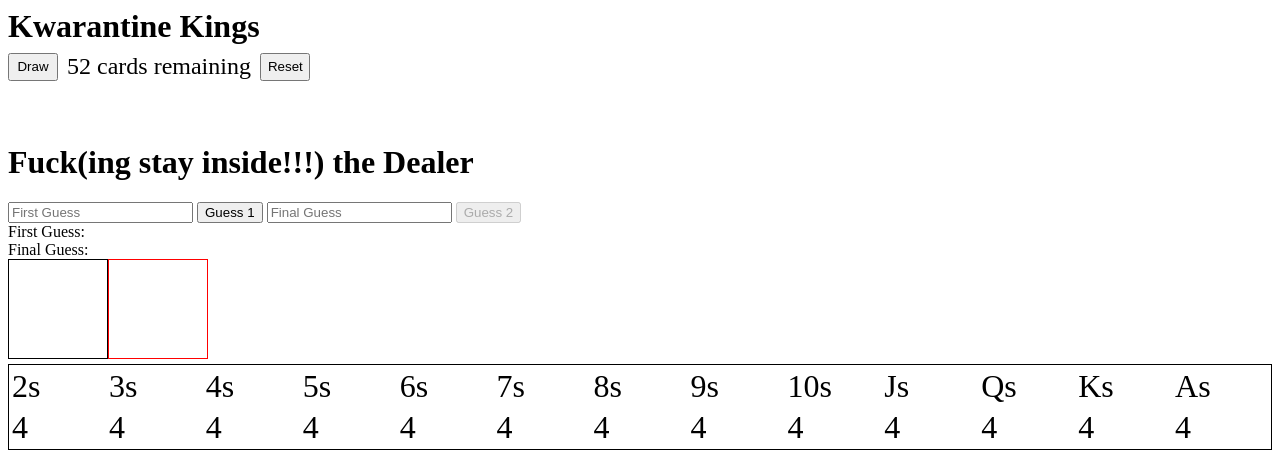
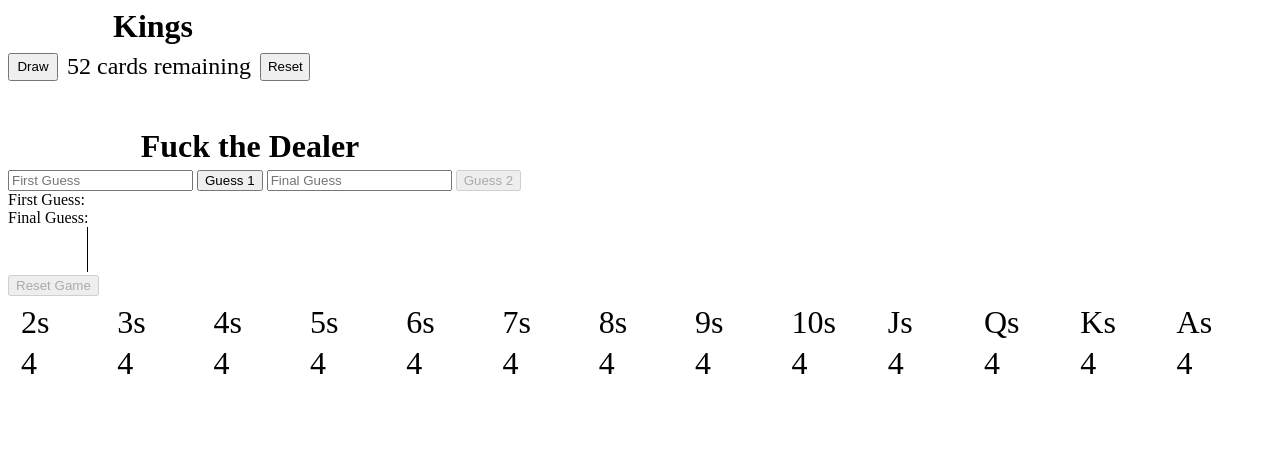
Before and after one commit to ace51689/Card-Games, a plain HTML site: page index.html in a window 1280 px wide. Drawn offline with Linux system fonts and the light colour scheme.

Commit message:
Ver 1.2.2 More minor fixes and style adjustments

```diff
--- a/index.html
+++ b/index.html
@@ -5,11 +5,12 @@
     <meta charset="UTF-8">
     <meta name="viewport" content="width=device-width, initial-scale=1.0">
     <title>Kings 'n' Such</title>
-    <link rel="stylesheet" href="style.css"></link>
+    <link rel="stylesheet" href="style.css">
+    </link>
 </head>
 
 <body>
-    <h1 id="kingHeading">Kwarantine Kings</h1>
+    <h1 id="kingHeading">Kings</h1>
 
     <button id="drawCard">Draw</button>
 
@@ -22,22 +23,46 @@
         <div id="action"></div>
     </div>
 
-    <h1 id="ftd">Fuck(ing stay inside!!!) the Dealer</h1>
+    <!-- <div class="playerInputContainer">
+        <div class="playerInputSection">
+            <h3>Input Players</h3>
+            <input type="text" id="enterPlayer" placeholder="Enter Player Name">
+        </div>
+
+        <div class="playerInputButtons">
+            <button id="addPlayer">Add</button>
+            <button id="finalizePlayers">Finalize</button>
+            <button id="resetButton">Reset</button>
+        </div>
+
+        <div id="playerList">
+            <ul id="activePlayerList">
+
+            </ul>
+        </div>
+    </div> -->
+
+    <h1 id="ftd">Fuck the Dealer</h1>
 
     <input type="text" id="firstGuess" placeholder="First Guess">
     <button id="oneGuess">Guess 1</button>
     <input type="text" id="finalGuess" placeholder="Final Guess">
     <button id="finGuess">Guess 2</button>
+
     <div id="guessContain">
         <div class="guessDisplay" id="firstGuessDisplay">First Guess:</div>
         <div class="guessDisplay" id="finalGuessDisplay">Final Guess:</div>
     </div>
+
     <div id="ftdContain">
         <div id="ftdCard"></div>
         <div id="message"></div>
     </div>
+
+    <div class="resetTable">
+        <button id="ftdReset">Reset Game</button>
         <table id="cardDisplay">
-        <tr>
+            <tr id="top">
                 <td>2s</td>
                 <td>3s</td>
                 <td>4s</td>
@@ -68,6 +93,7 @@
                 <td id="aces"></td>
             </tr>
         </table>
+    </div>
 
     <script src="main.js"></script>
 </body>
--- a/main.js
+++ b/main.js
@@ -1,9 +1,10 @@
-//Kings Declareations---------------------------------------------------------------------------------------------------------------------------------------------------------------
+//Kings Declarations---------------------------------------------------------------------------------------------------------------------------------------------------------------
 let draw = document.querySelector('#drawCard')
 let currCard = document.querySelector('#currCard')
 let action = document.querySelector('#action')
 let cardsRemain = document.querySelector('#cardsRemain')
 let kingsReset = document.querySelector('#kingsReset')
+//FTD Declarations
 let firstGuess = document.querySelector('#firstGuess')  //Input
 let finalGuess = document.querySelector('#finalGuess')  //Input
 let oneGuess = document.querySelector('#oneGuess')  //Button
@@ -25,6 +26,7 @@ let jacks = document.querySelector('#jacks')
 let queens = document.querySelector('#queens')
 let kings = document.querySelector('#kings')
 let aces = document.querySelector('#aces')
+let ftdReset = document.querySelector('#ftdReset')
 
 //Kings---------------------------------------------------------------------------------------------------------------------------------------------------------------------------------
 let deck = ['2 &hearts;', '2 &diams;', '2 &spades;', '2 &clubs;', '3 &hearts;', '3 &diams;', '3 &spades;', '3 &clubs;',
@@ -115,6 +117,8 @@ queens.innerText = (queen)
 kings.innerText = (king)
 aces.innerText = (ace)
 
+//Don't let player click the first guess button if the input field is empty
+
 let currFtdCard = []
 let ftdDeck = ['2 &hearts;', '2 &diams;', '2 &spades;', '2 &clubs;', '3 &hearts;', '3 &diams;', '3 &spades;', '3 &clubs;',
     '4 &hearts;', '4 &diams;', '4 &spades;', '4 &clubs;', '5 &hearts;', '5 &diams;', '5 &spades;', '5 &clubs;', '6 &hearts;', '6 &diams;',
@@ -122,8 +126,12 @@ let ftdDeck = ['2 &hearts;', '2 &diams;', '2 &spades;', '2 &clubs;', '3 &hearts;
     '9 &hearts;', '9 &diams;', '9 &spades;', '9 &clubs;', '10 &hearts;', '10 &diams;', '10 &spades;', '10 &clubs;', 'J &hearts;',
     'J &diams;', 'J &spades;', 'J &clubs;', 'Q &hearts;', 'Q &diams;', 'Q &spades;', 'Q &clubs;', 'K &hearts;', 'K &diams;', 'K &spades;',
     'K &clubs;', 'A &hearts;', 'A &diams;', 'A &spades;', 'A &clubs;',]
+// oneGuess.disabled = true
 finGuess.disabled = true
+ftdReset.disabled = true
 oneGuess.addEventListener('click', function () {
+    let firstGuessValue = firstGuess.value.trim()
+    let firstGuessString = firstGuessValue.toString().toUpperCase()
     currFtdCard = []
     finalGuess.value = (' ')
     ftdCard.innerHTML = (' ')
@@ -133,8 +141,6 @@ oneGuess.addEventListener('click', function () {
     let cardIndex = ftdDeck.indexOf(card)
     currFtdCard.push(card)
     console.log(currFtdCard)
-    let firstGuessValue = firstGuess.value.trim()
-    let firstGuessString = firstGuessValue.toString().toUpperCase()
     console.log(firstGuessString)
     firstGuessDisplay.innerText = ('First Guess: ' + firstGuessString)
     finalGuessDisplay.innerText = ('Final Guess:')
@@ -286,7 +292,7 @@ finGuess.addEventListener('click', function () {
         ftdCard.innerHTML = popCard
         message.innerText = ('You Got It!')
     } else {
-        message.innerText = ('Nope, Drink Bitch.')
+        message.innerText = ('Nope. Drink, Bitch.')
         let popCard = currFtdCard.pop(0)
         ftdCard.innerHTML = popCard
     }
--- a/style.css
+++ b/style.css
@@ -3,8 +3,11 @@
 }
 
 #kingHeading {
+    display: flex;
+    width: 290px;
     margin-top: 5px;
     margin-bottom: 5px;
+    justify-content: center;
 }
 
 #container {
@@ -48,7 +51,7 @@
 
 #action {
     height: 42px;
-    width: 700px;
+    width: 550px;
     /* border: 2px dashed lightcoral; */
     font-size: xx-large;
 }
@@ -56,7 +59,7 @@
 table {
     font-size: xx-large;
     top:5px;
-    border:1px solid black;
+    /* border:1px solid black; */
     position: relative;
     margin: 0 auto;
     width: 100%;
@@ -64,20 +67,59 @@ table {
 
 td {
     width: 85px;
+    /* border-right: 1px solid black; */
 }
 
 #ftdContain {
     display: flex;
+    /* border: 1px solid black; */
 }
 
 #ftdCard {
-    border: 1px solid black;
-    width: 100px;
-    height: 100px;
+    display: flex;
+    border-right: 1px solid black;
+    width: 80px;
+    height: 45px;
+    padding-left: 10px;
+    padding-right: 5px;
+    font-size: xx-large;
+    align-items: center;
+    justify-content: center;
 }
 
 #message {
-    border: 1px solid red;
-    width: 100px;
-    height: 100px;
+    display: flex;
+    /* border: 1px solid red; */
+    width: 275px;
+    height: 45px;
+    font-size: xx-large;
+    align-items: center;
+    padding-left: 10px;
 }
+
+.resetTable {
+    position: relative;
+    top: 3px;
+}
+
+#cardDisplay {
+    padding-left: 10px;
+}
+
+#ftd {
+    display: flex;
+    justify-content: center;
+    margin: 5px 0px;
+    width: 484px;
+}
+
+/* .playerInputContainer {
+   position: relative;
+   left: 610px;
+   top: -130px;
+}
+
+#activePlayerList {
+    border: 1px solid black;
+    height: 300px;
+} */
```
Lines whose indentation alone changed are shown as unchanged.
